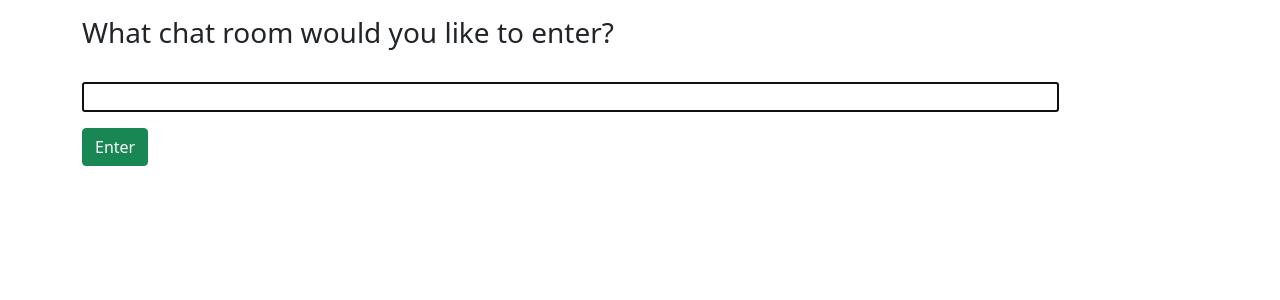
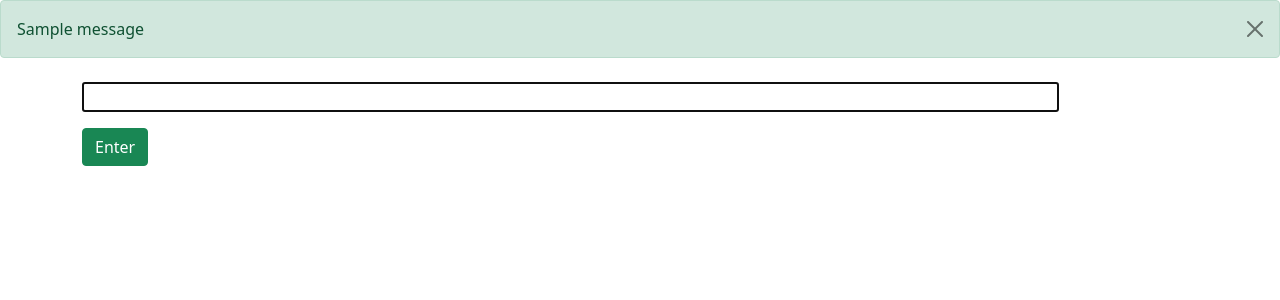
Before and after one commit to piotr-pawelczak/chat_app, a Django app: page /chat/ in a window 1280 px wide. Shown: the part 58-358 px from the top of the page. Run offline with Django 4.2, Linux system fonts and the light colour scheme; tables that the repository leaves empty hold one stand-in row (values such as "Sample post"); one stand-in notice (Sample message) is shown.

Commit message:
Add messages framework

```diff
--- a/chat/templates/chat/base.html
+++ b/chat/templates/chat/base.html
@@ -50,6 +50,19 @@
     </div>
 </nav>
 
+{% if messages %}
+        <ul class="messages list-unstyled position-fixed col-12" id="msg" style="z-index: 1;">
+            {% for message in messages %}
+                <li class="message">
+                    <div class="alert {{ message.tags }} alert-dismissible fade show" role="alert">
+                        {{ message }}
+                        <button type="button" class="btn-close" data-bs-dismiss="alert" aria-label="Close"></button>
+                    </div>
+                </li>
+            {% endfor %}
+        </ul>
+    {% endif %}
+
 <div class="container fluid">
     {% block content %}{% endblock %}
 </div>
```
Also changed, not shown: chat_app/settings.py (+11 -2 lines).
